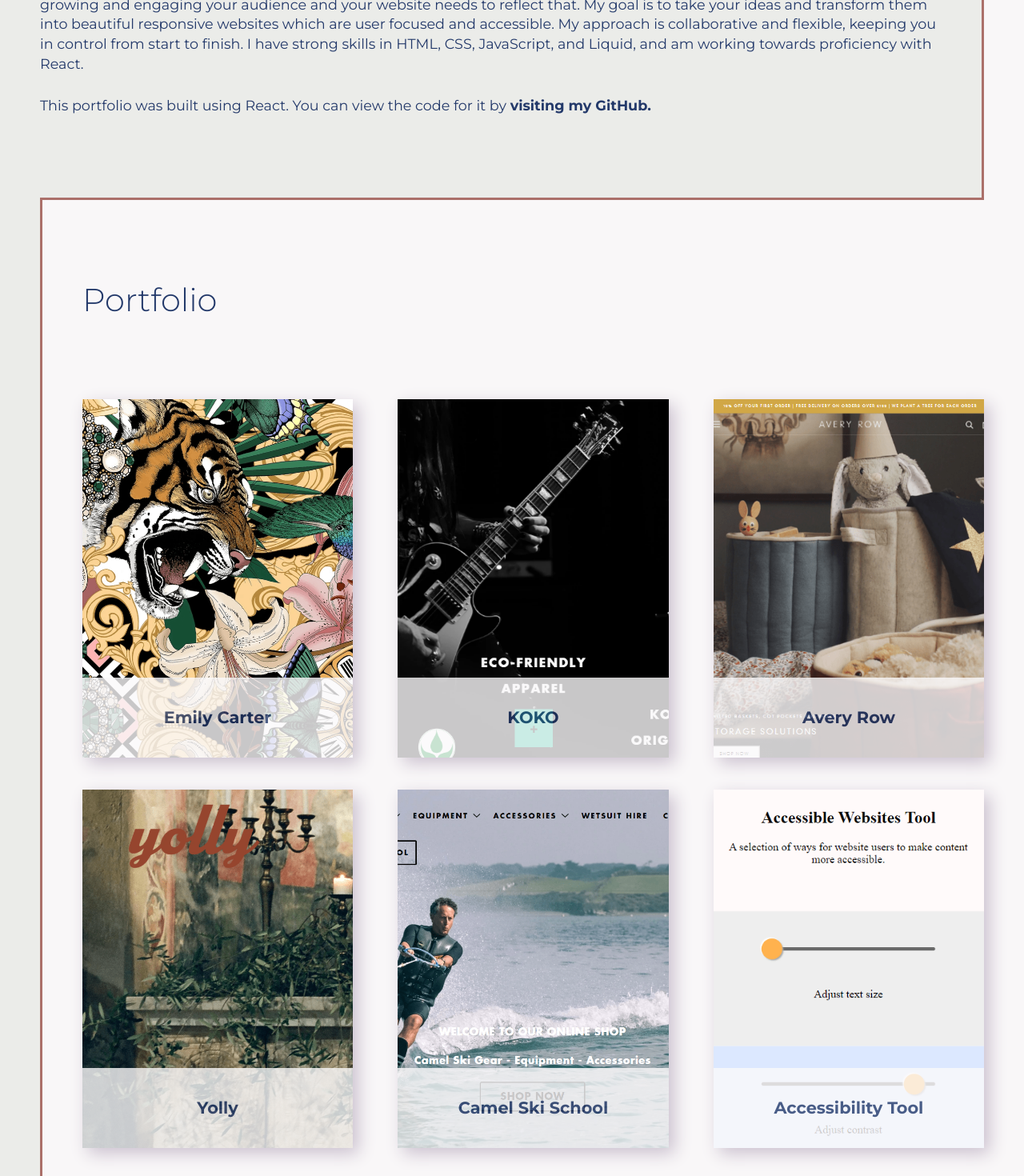
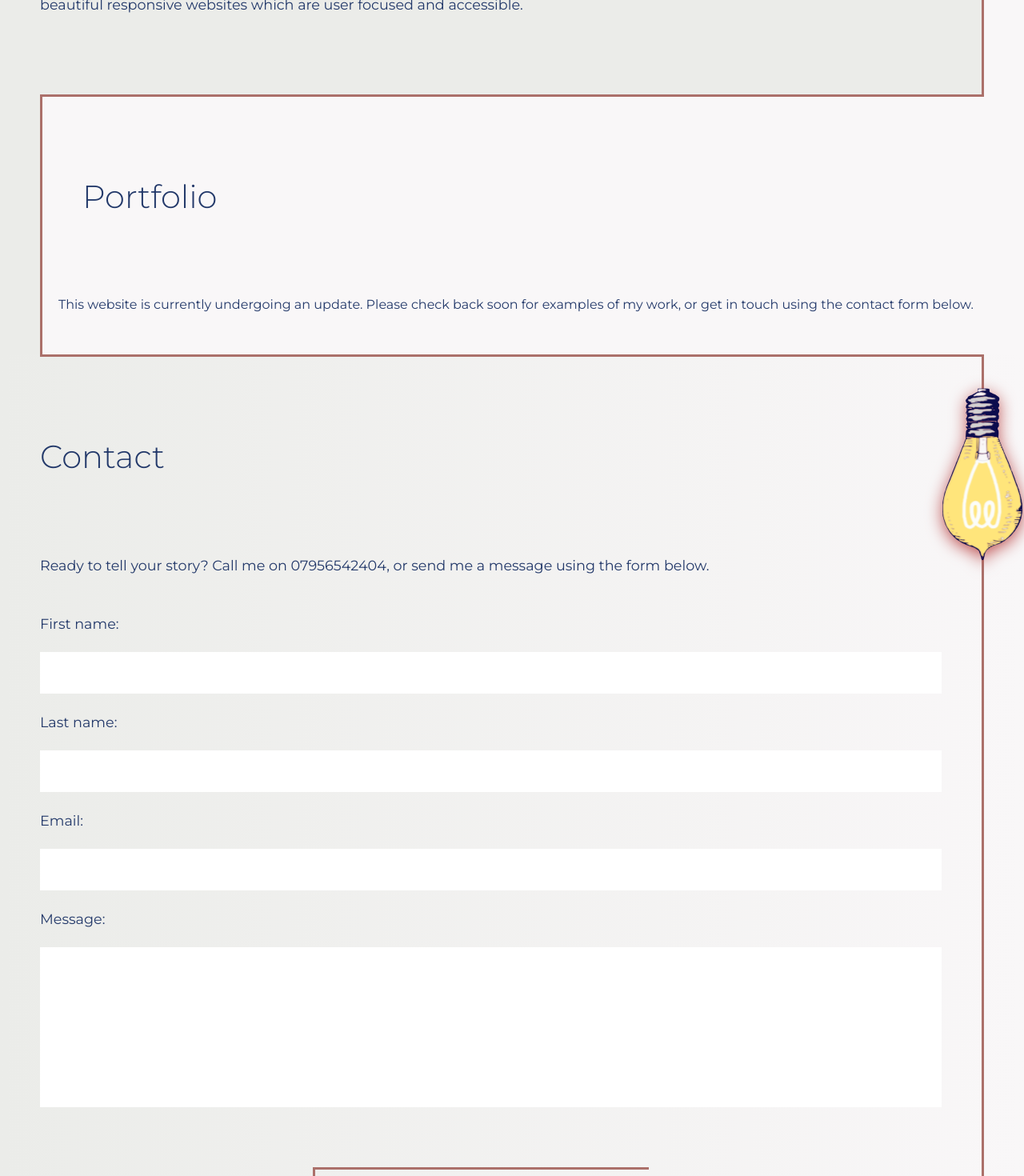
Before and after one commit to elliecrawley/Portfolio, a React (Create React App) app: page / in a window 1280 px wide. Shown: the part 1080-2550 px from the top of the page at 80% size. Built offline with nearby package versions, Linux system fonts and the light colour scheme; a web font is replaced by a local one.

Commit message:
temporaily hide portfolio during update

```diff
--- a/src/App.js
+++ b/src/App.js
@@ -10,7 +10,6 @@ import Index from "./components";
 //Portfolio
 import WebsiteAccessibility from "./components/projects/websiteAccessibility";
 import EmilyCarter from "./components/projects/emilyCarter";
-//import ForestWise from "./components/projects/ForestWise";
 import KOKO from "./components/projects/KOKO";
 import Yolly from "./components/projects/yolly";
 import CamelSkiSchool from "./components/projects/camelSkiSchool";
--- a/src/components/aboutText.js
+++ b/src/components/aboutText.js
@@ -7,7 +7,7 @@ const AboutText = () => {
                 <Suspense fallback={<div></div>}>
                     <SectionTitle text="About me"/>
                 </Suspense>
-                <p className="about_body">I'm a Bristol based freelance web developer and designer specialising in Shopify. I believe that storytelling is a key part of growing and engaging your audience and your website needs to reflect that. My goal is to take your ideas and transform them into beautiful responsive websites which are user focused and accessible. My approach is collaborative and flexible, keeping you in control from start to finish. I have strong skills in HTML, CSS, JavaScript, and Liquid, and am working towards proficiency with React.<br/><br/>This portfolio was built using React. You can view the code for it by <a href="https://github.com/elliecrawley/Portfolio" target="_blank" rel="noreferrer" className="git-link">visiting my GitHub.</a>
+                <p className="about_body">I'm a Bristol based freelance web developer specialising in Shopify. My goal is to take your ideas and transform them into beautiful responsive websites which are user focused and accessible.
                 </p>
             </div>
     )
--- a/src/components/heroSection/heroText.js
+++ b/src/components/heroSection/heroText.js
@@ -3,7 +3,7 @@ const Herotext = () => {
         <div className="herotext">
             <h1 className="hero-headline">Your story matters</h1>
             <h2 className="hero-subheading">I can help you tell it</h2>
-            <p className="hero-body-text">Ellie Crawley<br/>Designer & Developer</p>
+            <p className="hero-body-text">Ellie Crawley<br/>Frontend Developer</p>
         </div>
     )
 }
--- a/src/components/portfolioIndexSection/portfolioHeading.js
+++ b/src/components/portfolioIndexSection/portfolioHeading.js
@@ -1,96 +1,100 @@
 import React, { Suspense } from 'react';
-import { Link } from "react-router-dom"
-import ECthumbnail from "../../assets/images/ECthumbnail.webp"
-import KOKOthumbnail from "../../assets/images/KOKOThumbnail.webp"
-import Yollythumbnail from "../../assets/images/YollyThumbnail.webp"
-import AveryRowthumbnail from "../../assets/images/AveryRowThumbnail.webp"
-import Camelthumbnail from "../../assets/images/CamelSkiThumbnail.webp"
-import Accessibilitythumbnail from "../../assets/images/accessibleThumbnail.webp"
+// import { Link } from "react-router-dom"
+// import ECthumbnail from "../../assets/images/ECthumbnail.webp"
+// import KOKOthumbnail from "../../assets/images/KOKOThumbnail.webp"
+// import Yollythumbnail from "../../assets/images/YollyThumbnail.webp"
+// import AveryRowthumbnail from "../../assets/images/AveryRowThumbnail.webp"
+// import Camelthumbnail from "../../assets/images/CamelSkiThumbnail.webp"
+// import Accessibilitythumbnail from "../../assets/images/accessibleThumbnail.webp"
 
-const PortfolioItems  = React.lazy(() => import("./portfolioItems"))
+// const PortfolioItems  = React.lazy(() => import("./portfolioItems"))
 const SectionTitle  = React.lazy(() => import("../sectionTitle"))
 
 
 const PortfolioHeading = () => {
-
 return (
     <div className="portfolio-wrapper">
         <Suspense fallback={<div></div>}>
             <SectionTitle text="Portfolio"/>
         </Suspense>
-            <div className="portfolio-item-wrapper">
-                <Link to="/Emily-Carter" className="portfolio-item" aria-label="Link to 'Emily Carter' project page">
-                    <Suspense fallback={<div></div>}>
-                    <PortfolioItems
-                        heading='Emily Carter'
-                        text="Shopify store created for Emily Carter, an award-winning British designer specialising in hand illustrated silk accessories, stationery, and furnishings."
-                        classHidden="hidden"
-                        languages="Liquid, JavaScript, HTML5, CSS3"
-                        src = {ECthumbnail}
-                        alt="Emily Carter Homepage"
-                    /></Suspense>
-                </Link>
-                <Link to="/KOKO" className="portfolio-item" aria-label="Link to 'KOKO' project page">
-                    <Suspense fallback={<div></div>}>
-                    <PortfolioItems
-                        heading='KOKO'
-                        text="Shopify store created for KOKO, an exclusive eco-friendly 100% organic apparel brand with designs influenced by artists and musicians"
-                        languages="HTML5, CSS3, Liquid"
-                        classHidden="hidden"
-                        src={KOKOthumbnail}
-                        alt="KOKO Homepage"
-                    /></Suspense>
-                </Link>
-                <Link to="/Avery-Row" className="portfolio-item" aria-label="Link to 'Avery Row' project page">
-                    <Suspense fallback={<div></div>}>
-                    <PortfolioItems
-                        heading='Avery Row'
-                        text="Shopify store created for Avery Row, an independent British brand specialising in organic textiles and accessories for children."
-                        languages="JavaScript, HTML5, CSS3, Liquid"
-                        programmes="Klaviyo"
-                        src={AveryRowthumbnail}
-                        alt="Avery Row Homepage"
-                    /></Suspense>
-                </Link>
-                {/* <Link to="/ForestWise" className="portfolio-item">
-                    <PortfolioItems heading='ForestWise' text="A concept piece designing the homepage for a fictional 'forest school' business." languages="JavaScript, HTML5, CSS3, PHP" programmes="InkScape, AdobeXD, ScrollMagic, GSAP" src='images/ForestWisethumbnail.png'/>
-                </Link> */}
-                <Link to="/Yolly" className="portfolio-item" aria-label="Link to 'Yolly' project page">
-                    <Suspense fallback={<div></div>}>
-                    <PortfolioItems
-                        heading='Yolly'
-                        text="Shopify Store created for Yolly, an independant florist based in London."
-                        languages="HTML5, CSS3, Liquid"
-                        programmes="MailChimp"
-                        src={Yollythumbnail}
-                        alt="Yolly Homepage"
-                    /></Suspense>
-                </Link>
-                <Link to="/Camel-Ski-School" className="portfolio-item" aria-label="Link to 'Camel Ski School' project page">
-                    <Suspense fallback={<div></div>}>
-                    <PortfolioItems
-                        heading='Camel Ski School'
-                        text="Shopify store created for Camel Ski School, a Cornwall based watersports company who have expanded to sell branded merchendise."
-                        languages="HTML5, CSS3, Liquid"
-                        classHidden="hidden"
-                        src={Camelthumbnail}
-                        alt="Camel Ski Homepage"
-                    /></Suspense>
-                </Link>
-                <Link to="/Accessiblity-tool" className="portfolio-item" aria-label="Link to 'Accessibility Tool' project page">
-                    <Suspense fallback={<div></div>}>
-                    <PortfolioItems
-                        heading='Accessibility Tool'
-                        text="A selection of tools designed to help impove web content accessibility."
-                        languages="HTML5, CSS3, JavaScript"
-                        classHidden="hidden"
-                        src={Accessibilitythumbnail}
-                        alt="Accessibility Tools Homepage"
-                    /></Suspense>
-                </Link>
-            </div>
+        <p className='temp-text'>This website is currently undergoing an update. Please check back soon for examples of my work, or get in touch using the contact form below.</p>
     </div>
 )
+    // return (
+    //     <div className="portfolio-wrapper">
+    //         <Suspense fallback={<div></div>}>
+    //             <SectionTitle text="Portfolio"/>
+    //         </Suspense>
+    //         <div className="portfolio-item-wrapper">
+    //             <Link to="/Emily-Carter" className="portfolio-item" aria-label="Link to 'Emily Carter' project page">
+    //                 <Suspense fallback={<div></div>}>
+    //                 <PortfolioItems
+    //                     heading='Emily Carter'
+    //                     text="Shopify store created for Emily Carter, an award-winning British designer specialising in hand illustrated silk accessories, stationery, and furnishings."
+    //                     classHidden="hidden"
+    //                     languages="Liquid, JavaScript, HTML5, CSS3"
+    //                     src = {ECthumbnail}
+    //                     alt="Emily Carter Homepage"
+    //                 /></Suspense>
+    //             </Link>
+    //             <Link to="/KOKO" className="portfolio-item" aria-label="Link to 'KOKO' project page">
+    //                 <Suspense fallback={<div></div>}>
+    //                 <PortfolioItems
+    //                     heading='KOKO'
+    //                     text="Shopify store created for KOKO, an exclusive eco-friendly 100% organic apparel brand with designs influenced by artists and musicians"
+    //                     languages="HTML5, CSS3, Liquid"
+    //                     classHidden="hidden"
+    //                     src={KOKOthumbnail}
+    //                     alt="KOKO Homepage"
+    //                 /></Suspense>
+    //             </Link>
+    //             <Link to="/Avery-Row" className="portfolio-item" aria-label="Link to 'Avery Row' project page">
+    //                 <Suspense fallback={<div></div>}>
+    //                 <PortfolioItems
+    //                     heading='Avery Row'
+    //                     text="Shopify store created for Avery Row, an independent British brand specialising in organic textiles and accessories for children."
+    //                     languages="JavaScript, HTML5, CSS3, Liquid"
+    //                     programmes="Klaviyo"
+    //                     src={AveryRowthumbnail}
+    //                     alt="Avery Row Homepage"
+    //                 /></Suspense>
+    //             </Link>
+    //             <Link to="/Yolly" className="portfolio-item" aria-label="Link to 'Yolly' project page">
+    //                 <Suspense fallback={<div></div>}>
+    //                 <PortfolioItems
+    //                     heading='Yolly'
+    //                     text="Shopify Store created for Yolly, an independant florist based in London."
+    //                     languages="HTML5, CSS3, Liquid"
+    //                     programmes="MailChimp"
+    //                     src={Yollythumbnail}
+    //                     alt="Yolly Homepage"
+    //                 /></Suspense>
+    //             </Link>
+    //             <Link to="/Camel-Ski-School" className="portfolio-item" aria-label="Link to 'Camel Ski School' project page">
+    //                 <Suspense fallback={<div></div>}>
+    //                 <PortfolioItems
+    //                     heading='Camel Ski School'
+    //                     text="Shopify store created for Camel Ski School, a Cornwall based watersports company who have expanded to sell branded merchendise."
+    //                     languages="HTML5, CSS3, Liquid"
+    //                     classHidden="hidden"
+    //                     src={Camelthumbnail}
+    //                     alt="Camel Ski Homepage"
+    //                 /></Suspense>
+    //             </Link>
+    //             <Link to="/Accessiblity-tool" className="portfolio-item" aria-label="Link to 'Accessibility Tool' project page">
+    //                 <Suspense fallback={<div></div>}>
+    //                 <PortfolioItems
+    //                     heading='Accessibility Tool'
+    //                     text="A selection of tools designed to help impove web content accessibility."
+    //                     languages="HTML5, CSS3, JavaScript"
+    //                     classHidden="hidden"
+    //                     src={Accessibilitythumbnail}
+    //                     alt="Accessibility Tools Homepage"
+    //                 /></Suspense>
+    //             </Link>
+    //         </div>
+    //     </div>
+    // )
 }
 
 export default PortfolioHeading
--- a/src/index.css
+++ b/src/index.css
@@ -823,6 +823,11 @@ section.portfolio{
   margin-left: 20px;
 }
 
+.portfolio-wrapper .temp-text{
+  padding: 0 20px 50px 20px;
+  margin: 0;
+}
+
 .portfolio-item-wrapper {
   display: flex;
   flex-wrap: wrap;
```
Also changed, not shown: 1 other file (tests, documents, lock files or other folders). Lines whose indentation alone changed are shown as unchanged.
